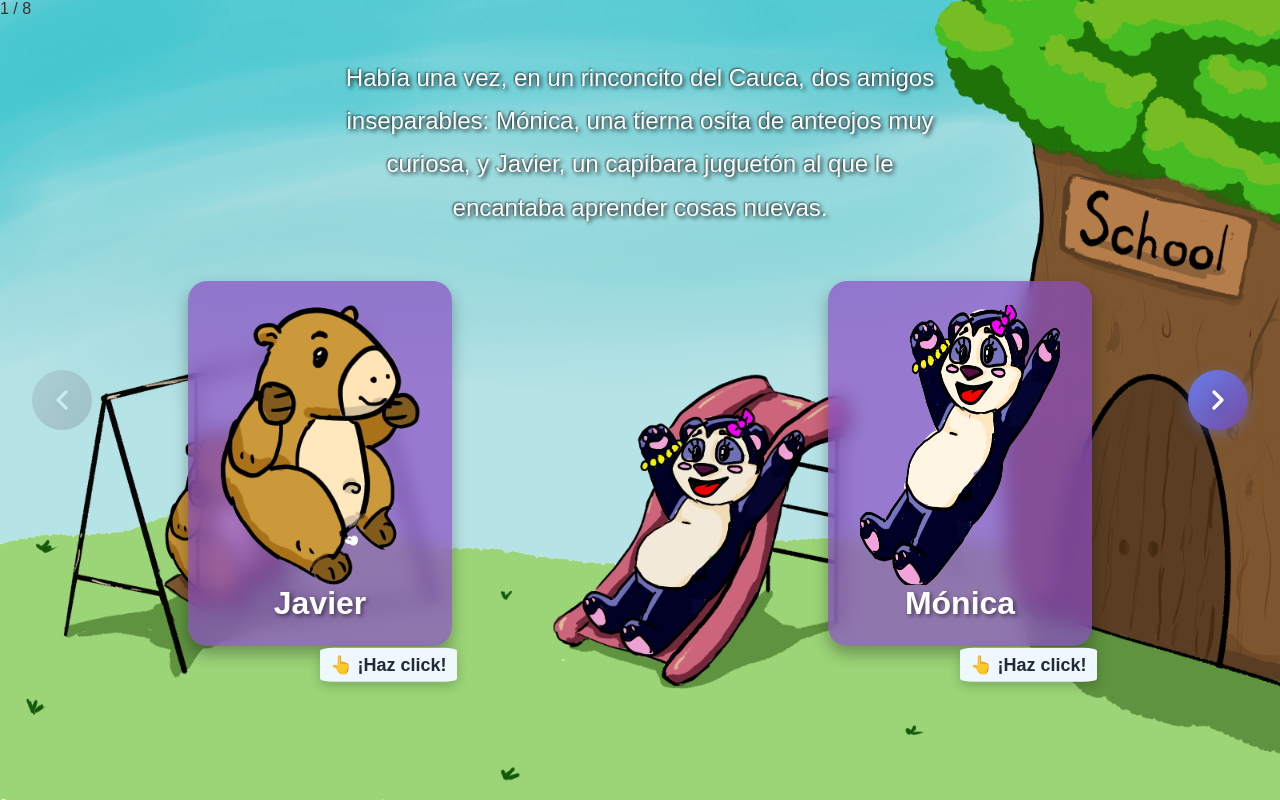
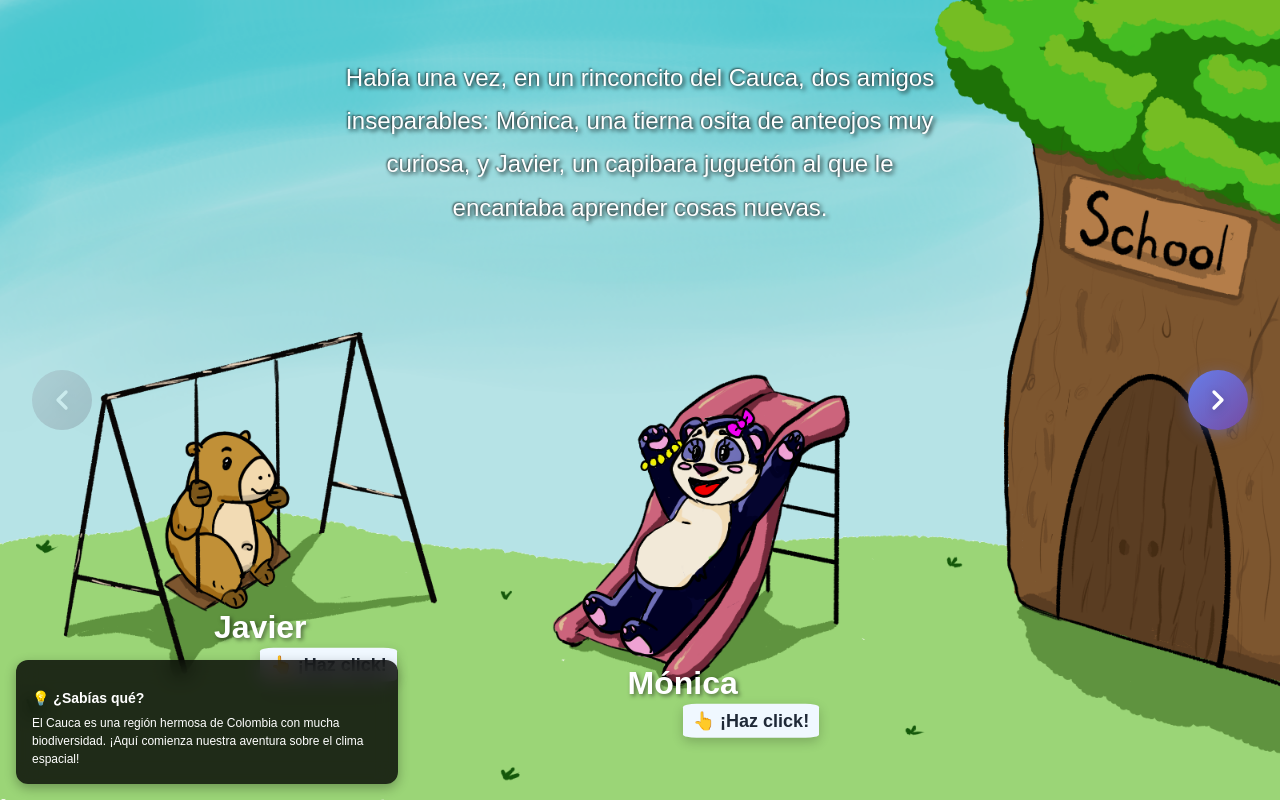
Before and after one commit to FaberGG/stellarStories-NasaHackathon, a React (Vite) app: page / in a window 1280 px wide. Built offline with nearby package versions, Linux system fonts and the light colour scheme; a web font is replaced by a local one.

Commit message:
ahora ya se cambió la escena 1

```diff
--- a/src/App.jsx
+++ b/src/App.jsx
@@ -7,7 +7,6 @@ import useSwipe from "./hooks/useSwipe";
 import Escena1ElPueblo from "./escenas/Escena1ElPueblo";
 import Escena2LaEscuela from "./escenas/Escena2LaEscuela";
 import Escena3CasaJavier from "./escenas/Escena3CasaJavier";
-import MinijuegoMochila from "./escenas/MinijuegoMochila";
 import Escena4CasaMonica from "./escenas/Escena4CasaMonica";
 import Escena5ElSol from "./escenas/Escena5ElSol";
 import Escena6ElApagon from "./escenas/Escena6ElApagon";
@@ -19,7 +18,6 @@ const escenas = [
   Escena1ElPueblo,
   Escena2LaEscuela,
   Escena3CasaJavier,
-  MinijuegoMochila,
   Escena4CasaMonica,
   Escena5ElSol,
   Escena6ElApagon,
--- a/src/context/HistoriaContext.jsx
+++ b/src/context/HistoriaContext.jsx
@@ -12,7 +12,7 @@ export const useHistoria = () => {
 
 export const HistoriaProvider = ({ children }) => {
   const [escenaActual, setEscenaActual] = useState(0);
-  const totalEscenas = 8; // Actualizar según el número total de escenas
+  const totalEscenas = 7; // Actualizar según el número total de escenas
 
   const siguiente = () => {
     if (escenaActual < totalEscenas - 1) {
--- a/src/escenas/Escena1ElPueblo.jsx
+++ b/src/escenas/Escena1ElPueblo.jsx
@@ -3,7 +3,7 @@ import EscenaWrapper from "../components/EscenaWrapper";
 import EscenaBase, { useEscena } from "../components/EscenaBase";
 import { ContenedorCapas } from "../components/CapaIlustracion";
 import { motion } from "framer-motion";
-import fondoEscuela from "../assets/img/escena1/fondo.png";
+import fondoEscuela from "../assets/img/escena1/fondo_escena_1.png";
 import img_javier from "../assets/img/escena1/javier.png";
 import img_monica from "../assets/img/escena1/monica.png";
 import "../styles/CapaIlustracion.css";
@@ -52,11 +52,7 @@ const ContenidoEscena1 = () => {
           transition={{ duration: 0.6 }}
         >
           <div className="caja">
-            <img
-              src={img_javier}
-              alt="Javier"
-              className="img-j"
-            />
+
             <div className="name">Javier</div>
           </div>
 
@@ -82,11 +78,7 @@ const ContenidoEscena1 = () => {
           transition={{ duration: 0.6 }}
         >
           <div className="caja">
-            <img
-              src={img_monica}
-              alt="Monica"
-              className="img-m"
-            />
+
             <div className="name">Mónica</div>
           </div>
 
@@ -100,13 +92,21 @@ const ContenidoEscena1 = () => {
         {/* Mensaje de bienvenida cuando interactúan */}
         {personajeActivo && (
           <motion.div
-            className="div-texto-click"
+            className={`div-texto-click ${
+                personajeActivo === "javier"
+                  ? "texto-javier"
+                  : personajeActivo === "monica"
+                  ? "texto-monica"
+                  : ""
+              }`}
             style={{ zIndex: 50 }}
             initial={{ scale: 0, opacity: 0 }}
             animate={{ scale: 1, opacity: 1 }}
             exit={{ scale: 0, opacity: 0 }}
           >
-            <p className="texto-click">
+            <p
+              className="texto-click"
+            >
               {personajeActivo === "javier"
                 ? "¡Hola! Soy Javier 👋"
                 : "¡Hola! Soy Mónica 👋"}
@@ -115,13 +115,13 @@ const ContenidoEscena1 = () => {
         )}
 
         {/* Info educativa */}
-        {/* <div className="info-educativa">
+        <div className="info-educativa">
           <h3>💡 ¿Sabías qué?</h3>
           <p>
             El Cauca es una región hermosa de Colombia con mucha biodiversidad.
             ¡Aquí comienza nuestra aventura sobre el clima espacial!
           </p>
-        </div> */}
+        </div>
       </ContenedorCapas>
     </>
   );
--- a/src/escenas/Escena2LaEscuela.jsx
+++ b/src/escenas/Escena2LaEscuela.jsx
@@ -4,6 +4,9 @@ import EscenaBase, { useEscena } from "../components/EscenaBase";
 import { ContenedorCapas } from "../components/CapaIlustracion";
 import Dialogo from "../components/Dialogo";
 import { motion } from "framer-motion";
+import fondoEscuela from "../assets/img/escena2/fondo.jpg";
+import "../styles/Escena2.css";
+import "../styles/CapaIlustracion.css";
 
 /**
  * ESCENA 2 - En la escuela
@@ -32,7 +35,12 @@ const ContenidoEscena2 = () => {
   return (
     <ContenedorCapas>
       {/* FONDO: Aula de la escuela */}
-      <div className="absolute inset-0 bg-gradient-to-b from-amber-100 to-orange-100">
+      <div className="fondo">
+        <img
+        src={fondoEscuela}
+        alt="Escuela"
+        className="fondo-img"
+        ></img>
         {/* <img src="/assets/img/escena2/aula-escuela.png" alt="Aula" className="w-full h-full object-cover" /> */}
         <div className="absolute inset-0 flex items-center justify-center text-gray-400 text-sm">
           [Fondo: Aula de madera con pupitres]
@@ -40,22 +48,20 @@ const ContenidoEscena2 = () => {
       </div>
 
       {/* PERSONAJES: Javier y Mónica en sus pupitres */}
-      <div className="absolute left-[15%] bottom-[20%]" style={{ zIndex: 5 }}>
+      <div className="javier-img" style={{ zIndex: 5 }}>
         {/* <img src="/assets/img/escena2/javier-sentado.png" alt="Javier" /> */}
-        <div className="w-24 h-32 bg-orange-300 rounded-lg flex flex-col items-center justify-center text-white text-xs shadow-lg">
-          <div className="text-2xl mb-1">🦫</div>
-          <div>Javier</div>
+        <div className="caja">
+          <div className="name">Javier</div>
         </div>
       </div>
 
-      <div className="absolute right-[15%] bottom-[20%]" style={{ zIndex: 5 }}>
+      <div className="monica-img">
         {/* <img src="/assets/img/escena2/monica-sentada.png" alt="Mónica" /> */}
         <div
-          className="w-24 h-32 rounded-lg flex flex-col items-center justify-center text-white text-xs shadow-lg"
+          className="caja"
           style={{ backgroundColor: "#8B4513" }}
         >
-          <div className="text-2xl mb-1">🐻</div>
-          <div>Mónica</div>
+          <div className="name">Mónica</div>
         </div>
       </div>
 
@@ -176,7 +182,7 @@ const ContenidoEscena2 = () => {
 
       {/* Info educativa */}
       <div
-        className="absolute bottom-4 left-4 bg-black/70 text-white p-3 rounded-lg max-w-xs"
+        className="info-educativa"
         style={{ zIndex: 100 }}
       >
         <h3 className="text-xs font-bold mb-1">💡 ¿Sabías qué?</h3>
--- a/src/index.css
+++ b/src/index.css
@@ -1,10 +1,5 @@
 @import url("https://fonts.googleapis.com/css2?family=Patrick+Hand&family=Quicksand:wght@400;600&family=Comic+Neue:wght@400;700&display=swap");
 @import url("https://fonts.googleapis.com/css2?family=Shadows+Into+Light+Two&family=Yomogi&display=swap");
-
-@tailwind base;
-@tailwind components;
-@tailwind utilities;
-
 :root {
   color: #3b2f2f;
   font-family: "Shadows Into Light Two", cursive, sans-serif;
--- a/src/styles/Escena1.css
+++ b/src/styles/Escena1.css
@@ -4,23 +4,39 @@
 
 .fondo-img {
     width: 100%;
-    height: 100vh;          /* ocupa todo el alto visible */
-    overflow: hidden;       /* evita barras blancas o scroll */
+    height: 100vh;
+    /* ocupa todo el alto visible */
+    overflow: hidden;
+    /* evita barras blancas o scroll */
 }
 
 .contenedor {
-    top: 20%;
-    height: 80%;
+    position: relative;
+    /* Permite ubicar hijos con absolute */
+    width: 100%;
+    height: 100%;
+}
+
+/* Cada personaje se posiciona libremente */
+.personaje-interactivo-j,
+.personaje-interactivo-m {
     position: absolute;
-    display: grid;
-    grid-template-columns: 1fr 1fr;
-    /* dos columnas del mismo ancho */
-    justify-items: center;
-    /* centrar dentro de cada columna */
-    align-items: center;
-    pointer-events: none;
-    /* evita que el contenedor capture clicks (los hijos pueden reactivar) */
-    box-sizing: border-box;
+    cursor: pointer;
+    pointer-events: auto;
+}
+
+/* Javier, a la izquierda */
+.personaje-interactivo-j {
+    left: 15%;
+    /* distancia desde el borde izquierdo */
+    bottom: 15%;
+    /* distancia desde el borde inferior */
+}
+
+/* Mónica, a la derecha y un poco más arriba */
+.personaje-interactivo-m {
+    left: 48%;
+    bottom: 8%;
 }
 
 .caja {
@@ -30,21 +46,10 @@
     align-items: end;
     flex-direction: column;
     align-items: center;
-    justify-content: flex-end; /* que el nombre quede abajo del avatar */
-    pointer-events: auto; /* permite clicks en la caja */
-    padding: 1.5rem 2rem;
-    border-radius: 1.2rem;
-    background: rgba(139, 77, 197, 0.7);
-    backdrop-filter: blur(10px);
-    box-shadow: 0 8px 16px rgba(0, 0, 0, 0.3);
-}
-.img-j{
-    width: 25vh;
-    height: 35vh;
-}
-.img-m {
-    width: 25vh;
-    height: 35vh;
+    justify-content: flex-end;
+    /* que el nombre quede abajo del avatar */
+    pointer-events: auto;
+    /* permite clicks en la caja */
 }
 
 .name {
@@ -72,28 +77,28 @@
 }
 
 .div-texto-click {
+    position: relative;
+}
+
+.texto-click {
     position: absolute;
-    /* si quieres que se quede flotando */
-    top: 40%;
-    left: 45%;
-    transform: translateX(-50%);
-    /* centrar respecto al personaje */
-
-    display: inline-block;
-    /* el fondo se ajusta al contenido */
-    padding: 6px 10px;
-    /* espacio interno */
-    max-width: 200px;
-    /* opcional, para no crecer demasiado */
-
+    /* <--- clave */
+    font-size: 20px;
     background-color: aliceblue;
     border-radius: 35%;
     font-weight: bold;
     color: black;
     text-align: center;
+    padding: 6px 10px;
     z-index: 1;
 }
 
-.texto-click {
-    font-size: 20px;
+.texto-javier {
+    left: 15%;
+    top: 47%;
 }
+
+.texto-monica {
+    left: 50%;
+    top: 45%;
+}
--- /dev/null
+++ b/src/styles/Escena2.css
@@ -0,0 +1,39 @@
+
+.fondo-img {
+    position: absolute;
+    width: 100%;
+    height: 100vh;          /* ocupa todo el alto visible */
+    overflow: hidden;       /* evita barras blancas o scroll */
+}
+
+.javier-img {
+    top: 50%;
+    width: auto;
+    height: auto;
+    display: flex;
+    align-items: end;
+    flex-direction: column;
+    align-items: center;
+    justify-content: flex-end; /* que el nombre quede abajo del avatar */
+    pointer-events: auto; /* permite clicks en la caja */
+    padding: 1.5rem 2rem;
+    border-radius: 1.2rem;
+    background: rgba(139, 77, 197, 0.7);
+    backdrop-filter: blur(10px);
+    box-shadow: 0 8px 16px rgba(0, 0, 0, 0.3);
+}
+.img-j{
+    width: 25vh;
+    height: 35vh;
+}
+.img-m {
+    width: 25vh;
+    height: 35vh;
+}
+.name {
+    font-size: 2rem !important;
+    font-weight: bold !important;
+    color: white !important;
+    text-shadow: 2px 2px 4px rgba(0, 0, 0, 0.5);
+    text-overflow: ellipsis;
+}
```
Also changed, not shown: src/assets/img/escena1/fondo_escena_1.png (added), src/assets/img/escena2/fondo.jpg (added), src/styles/Escena3.css (added).
